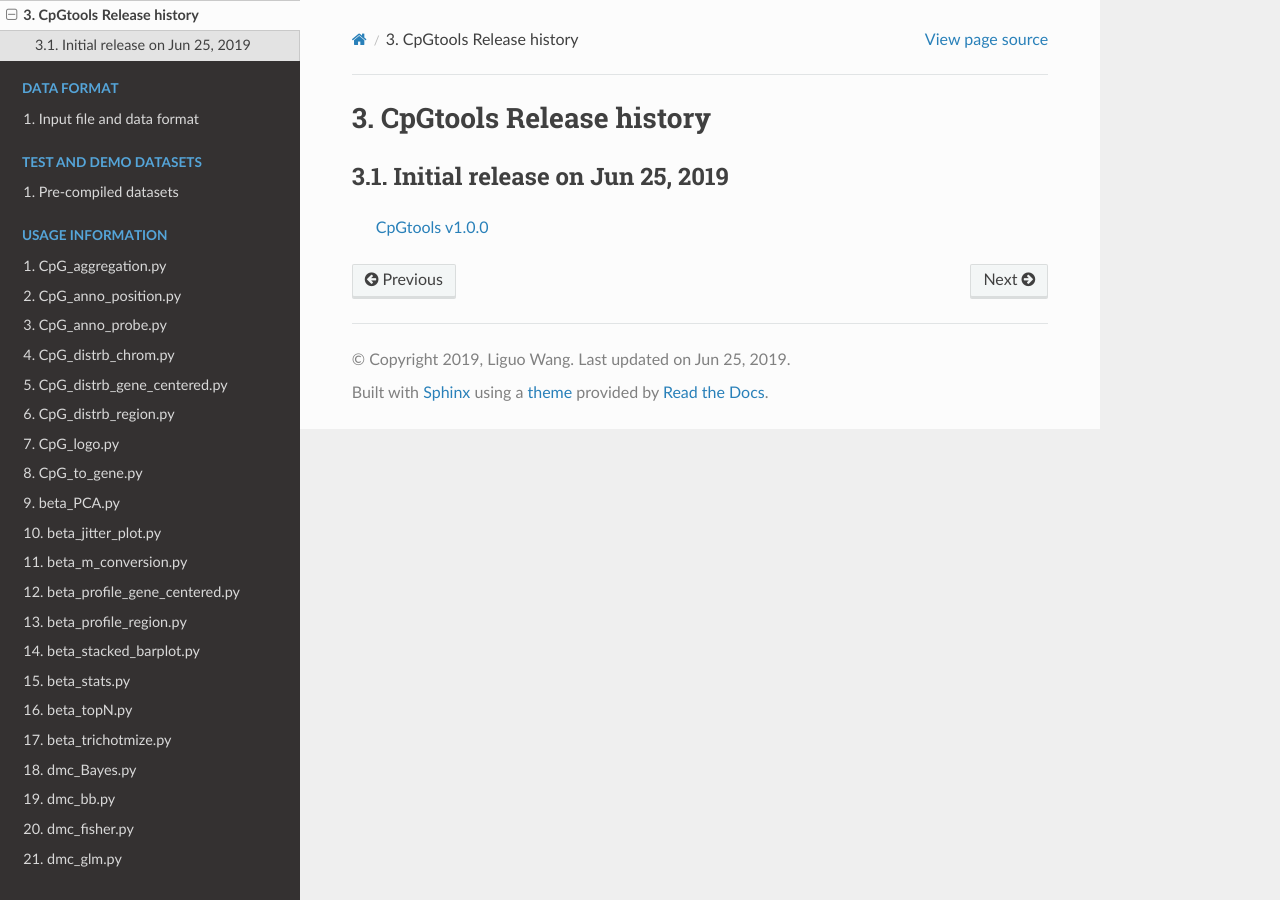
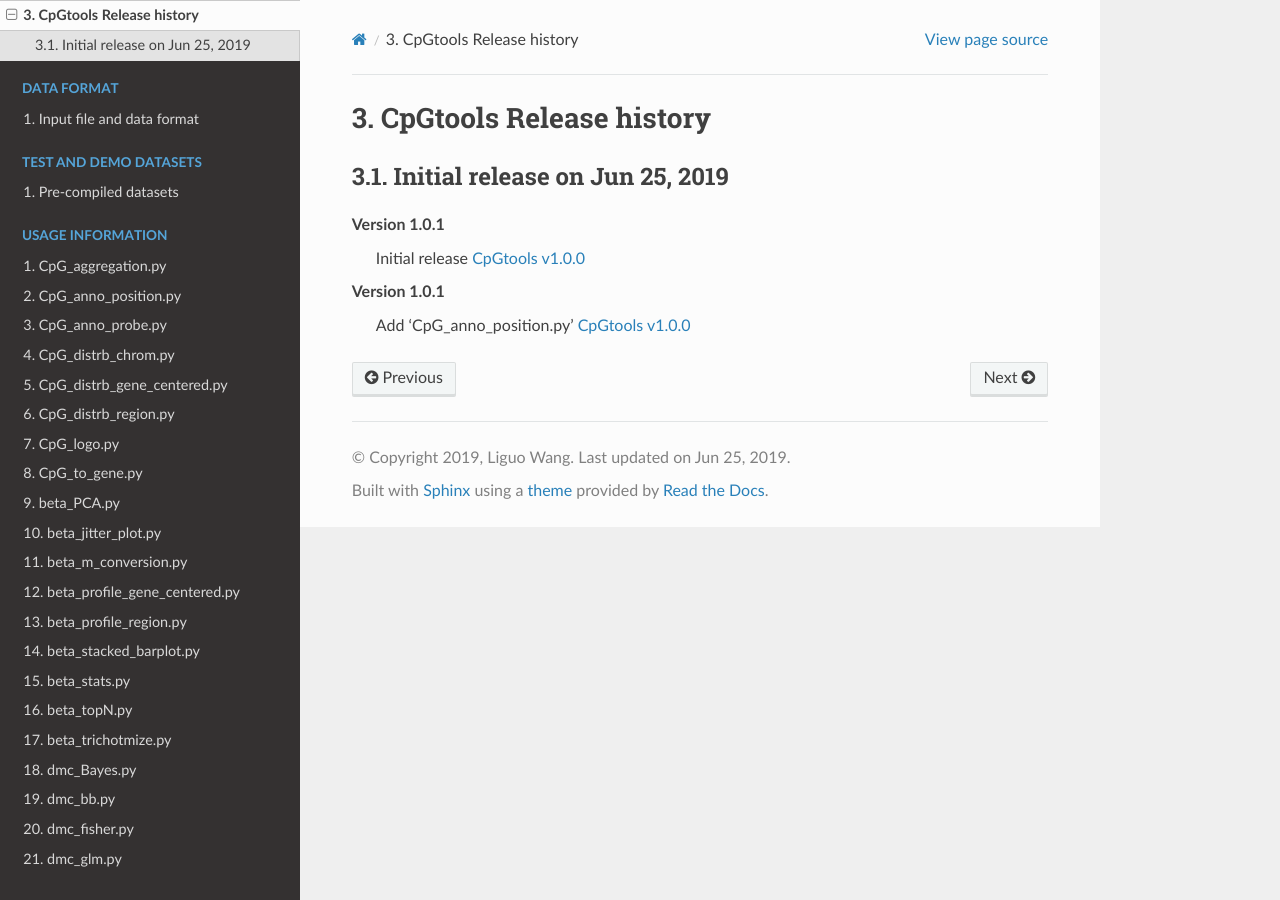
Before and after one commit to liguowang/cpgtools, a Sphinx documentation site: the page built from docs/source/change_log.rst, in a window 1280 px wide. Built offline with Sphinx 7.4.7 and the Read the Docs theme 2.0.0, drawn with Linux system fonts in a browser that asks for light colours.

Commit message:
Update change_log.rst

```diff
--- a/docs/source/change_log.rst
+++ b/docs/source/change_log.rst
@@ -3,4 +3,10 @@ CpGtools Release history
 
 Initial release on Jun 25, 2019
 -------------------------------
+Version 1.0.1
+ Initial release
  `CpGtools v1.0.0 <https://sourceforge.net/projects/cpgtools/files/cpgtools-1.0.0.tar.gz/download>`_
+
+Version 1.0.1
+ Add 'CpG_anno_position.py'
+ `CpGtools v1.0.0 <https://sourceforge.net/projects/cpgtools/files/cpgtools-1.0.1.tar.gz/download>`_
```
